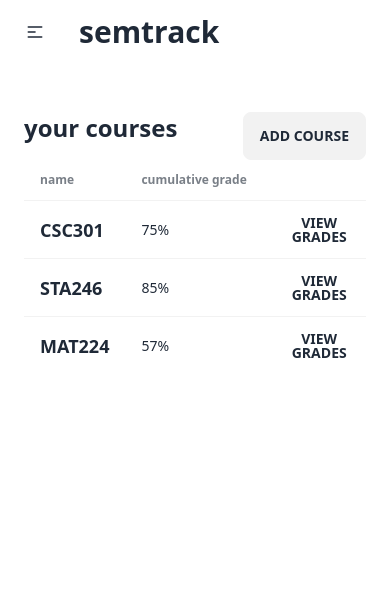
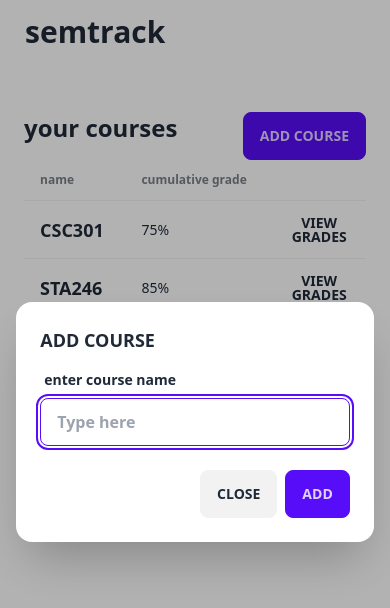
Before and after one commit to nxabdullah/SemTrack, a React (Vite) app in the folder semtrack/: page /app in a window 390 px wide. Both pictures are taken after a click on the button "ADD COURSE". Shown: the top 608 px of the page. Built offline with nearby package versions, Linux system fonts and the light colour scheme.

Commit message:
[PROTOTYPE] Refactor app structure

```diff
--- a/semtrack/src/App.tsx
+++ b/semtrack/src/App.tsx
@@ -1,8 +1,8 @@
 import { BrowserRouter as Router, Route, Routes } from "react-router-dom";
 
 import Landing from "./pages/Landing";
-import Home from "./pages/Home";
-import Navbar from "./components/Navbar";
+import Navbar from "./components/layout/Navbar";
+import Dashboard from "./pages/Dashboard";
 
 function App() {
   return (
@@ -12,7 +12,8 @@ function App() {
       <main className="container mx-auto px-6 pb-12 py-12">
         <Routes>
           <Route path="/" element={<Landing />} />
-          <Route path="/app" element={<Home />} />
+          <Route path="/app" element={<Dashboard />} />
+          <Route path="/course/:courseId" element={<Dashboard />} />
         </Routes>
       </main>
       {/* </div> */}
--- /dev/null
+++ b/semtrack/src/components/AddCourseModal.tsx
@@ -0,0 +1,39 @@
+// button is coupled rn @todo - use it as a prop
+function AddCourseModal() {
+  return (
+    <>
+      <dialog id="addCourseModal" className="modal">
+        <form method="dialog" className="modal-box">
+          <h3 className="font-bold text-lg">ADD COURSE</h3>
+          <div className="form-control w-full max-w-xs">
+            <label className="label mt-2">
+              <span className="label-text">enter course name</span>
+            </label>
+            <input
+              type="text"
+              placeholder="Type here"
+              className="input input-bordered w-full max-w-xs input-primary"
+            />
+          </div>
+          <div className="modal-action">
+            {/* if there is a button in form, it will close the modal */}
+            <button className="btn">close</button>
+            <button className="btn btn-primary">add</button>
+          </div>
+        </form>
+      </dialog>
+
+      {/* <button className="btn" onClick={() => window.addCourseModal.showModal()}>
+        open modal
+      </button> */}
+      <button
+        className="btn btn-primary float-right"
+        onClick={() => window.addCourseModal.showModal()}
+      >
+        add course
+      </button>
+    </>
+  );
+}
+
+export default AddCourseModal;
--- a/semtrack/src/components/Courses.jsx
+++ /dev/null
@@ -1,66 +0,0 @@
-import React from "react";
-
-function Courses() {
-  return (
-    <div className="overflow-x-auto">
-      <table className="table">
-        <thead>
-          <tr>
-            <th>name</th>
-            <th>cumulative grade</th>
-            <th></th>
-          </tr>
-        </thead>
-        <tbody>
-          {/* row 1 */}
-          <tr>
-            <td>
-              <div className="flex items-center space-x-3">
-                {" "}
-                <div>
-                  <div className="font-bold text-lg">CSC301</div>
-                </div>
-              </div>
-            </td>
-            <td>75%</td>
-            <th>
-              <button className="btn btn-ghost btn-sm">view grades</button>
-            </th>
-          </tr>
-          {/* row 2 */}
-          <tr>
-            <td>
-              <div className="flex items-center space-x-3">
-                {" "}
-                <div>
-                  <div className="font-bold text-lg">STA246</div>
-                </div>
-              </div>
-            </td>
-            <td>85%</td>
-            <th>
-              <button className="btn btn-ghost btn-sm">view grades</button>
-            </th>
-          </tr>
-          {/* row 2 */}
-          <tr>
-            <td>
-              <div className="flex items-center space-x-3">
-                {" "}
-                <div>
-                  <div className="font-bold text-lg">MAT224</div>
-                </div>
-              </div>
-            </td>
-            <td>57%</td>
-            <th>
-              <button className="btn btn-ghost btn-sm">view grades</button>
-            </th>
-          </tr>
-        </tbody>
-      </table>
-    </div>
-  );
-}
-
-export default Courses;
--- /dev/null
+++ b/semtrack/src/components/Courses.tsx
@@ -0,0 +1,81 @@
+import AddCourseModal from "./AddCourseModal";
+
+// should i accept title and button instead?
+function Courses() {
+  return (
+    <>
+      {/* <AddCourseModal
+        button={
+          <button className="btn btn-primary float-right">add course</button>
+        }
+      /> */}
+      <h1 className="text-2xl font-semibold">
+        your courses{" "}
+        {/* <button className="btn btn-primary float-right">add course</button> */}
+        <AddCourseModal />
+      </h1>
+      <div className="mt-4"></div>
+
+      <div className="overflow-x-auto">
+        <table className="table">
+          <thead>
+            <tr>
+              <th>name</th>
+              <th>cumulative grade</th>
+              <th></th>
+            </tr>
+          </thead>
+          <tbody>
+            {/* row 1 */}
+            <tr>
+              <td>
+                <div className="flex items-center space-x-3">
+                  {" "}
+                  <div>
+                    <div className="font-bold text-lg">CSC301</div>
+                  </div>
+                </div>
+              </td>
+              <td>75%</td>
+              <th>
+                <button className="btn btn-ghost btn-sm">view grades</button>
+              </th>
+            </tr>
+            {/* row 2 */}
+            <tr>
+              <td>
+                <div className="flex items-center space-x-3">
+                  {" "}
+                  <div>
+                    <div className="font-bold text-lg">STA246</div>
+                  </div>
+                </div>
+              </td>
+              <td>85%</td>
+              <th>
+                <button className="btn btn-ghost btn-sm">view grades</button>
+              </th>
+            </tr>
+            {/* row 2 */}
+            <tr>
+              <td>
+                <div className="flex items-center space-x-3">
+                  {" "}
+                  <div>
+                    <div className="font-bold text-lg">MAT224</div>
+                  </div>
+                </div>
+              </td>
+              <td>57%</td>
+              <th>
+                <button className="btn btn-ghost btn-sm">view grades</button>
+              </th>
+            </tr>
+          </tbody>
+        </table>
+      </div>
+    </>
+  );
+}
+
+export default Courses;
--- a/semtrack/src/components/Navbar.jsx
+++ /dev/null
@@ -1,56 +0,0 @@
-import React from "react";
-
-function Navbar() {
-  return (
-    <div className="navbar bg-base-100 container mx-auto">
-      <div className="navbar-start">
-        <div className="dropdown">
-          <label tabIndex={0} className="btn btn-ghost lg:hidden">
-            <svg
-              xmlns="http://www.w3.org/2000/svg"
-              className="h-5 w-5"
-              fill="none"
-              viewBox="0 0 24 24"
-              stroke="currentColor"
-            >
-              <path
-                strokeLinecap="round"
-                strokeLinejoin="round"
-                strokeWidth="2"
-                d="M4 6h16M4 12h8m-8 6h16"
-              />
-            </svg>
-          </label>
-          <ul
-            tabIndex={0}
-            className="menu menu-sm dropdown-content mt-3 z-[1] p-2 shadow bg-base-100 rounded-box w-52"
-          >
-            <li>
-              <a>Item 1</a>
-            </li>
-            <li>
-              <a>Parent</a>
-              <ul className="p-2">
-                <li>
-                  <a>Submenu 1</a>
-                </li>
-                <li>
-                  <a>Submenu 2</a>
-                </li>
-              </ul>
-            </li>
-            <li>
-              <a>Item 3</a>
-            </li>
-          </ul>
-        </div>
-        <a className="btn btn-ghost normal-case text-3xl">semtrack</a>
-      </div>
-      {/* <div className="navbar-end">
-        <a className="btn">sync</a>
-      </div> */}
-    </div>
-  );
-}
-
-export default Navbar;
--- /dev/null
+++ b/semtrack/src/components/layout/Navbar.tsx
@@ -0,0 +1,11 @@
+function Navbar() {
+  return (
+    <div className="navbar bg-base-100 container mx-auto">
+      <div className="navbar-start">
+        <a className="btn btn-ghost normal-case text-3xl">semtrack</a>
+      </div>
+    </div>
+  );
+}
+
+export default Navbar;
--- a/semtrack/src/pages/Home.jsx
+++ b/semtrack/src/pages/Dashboard.tsx
@@ -1,25 +1,20 @@
-import React from "react";
 import Courses from "../components/Courses";
 
-function Home() {
+function Dashboard() {
   return (
     <>
-      {/* <h1 className="text-2xl font-semibold">your progress</h1>
+      {/* <h1 className="text-2xl font-semibold">progress</h1>
       <div className="mt-4"></div>
-      TBD - show current cgpa, goals, and a graph of your cgpa overtime.
+      TBD - show current cgpa, goals, and (maybe) a graph of your cgpa overtime.
       <div className="mt-4"></div> */}
       {/* <h1 className="text-2xl font-semibold">reminders</h1>
       <div className="mt-4"></div>
       TBD - show reminders to enter grades for upcoming assignments, tests, and
       exams.
       <div className="mt-4"></div> */}
-      <h1 className="text-2xl font-semibold">
-        your courses <button className="btn float-right">add course</button>
-      </h1>
-      <div className="mt-4"></div>
       <Courses />
     </>
   );
 }
 
-export default Home;
+export default Dashboard;
```
Also changed, not shown: semtrack/src/pages/Landing.tsx (renamed from semtrack/src/pages/Landing.jsx), 1 other file (tests, documents, lock files or other folders).
